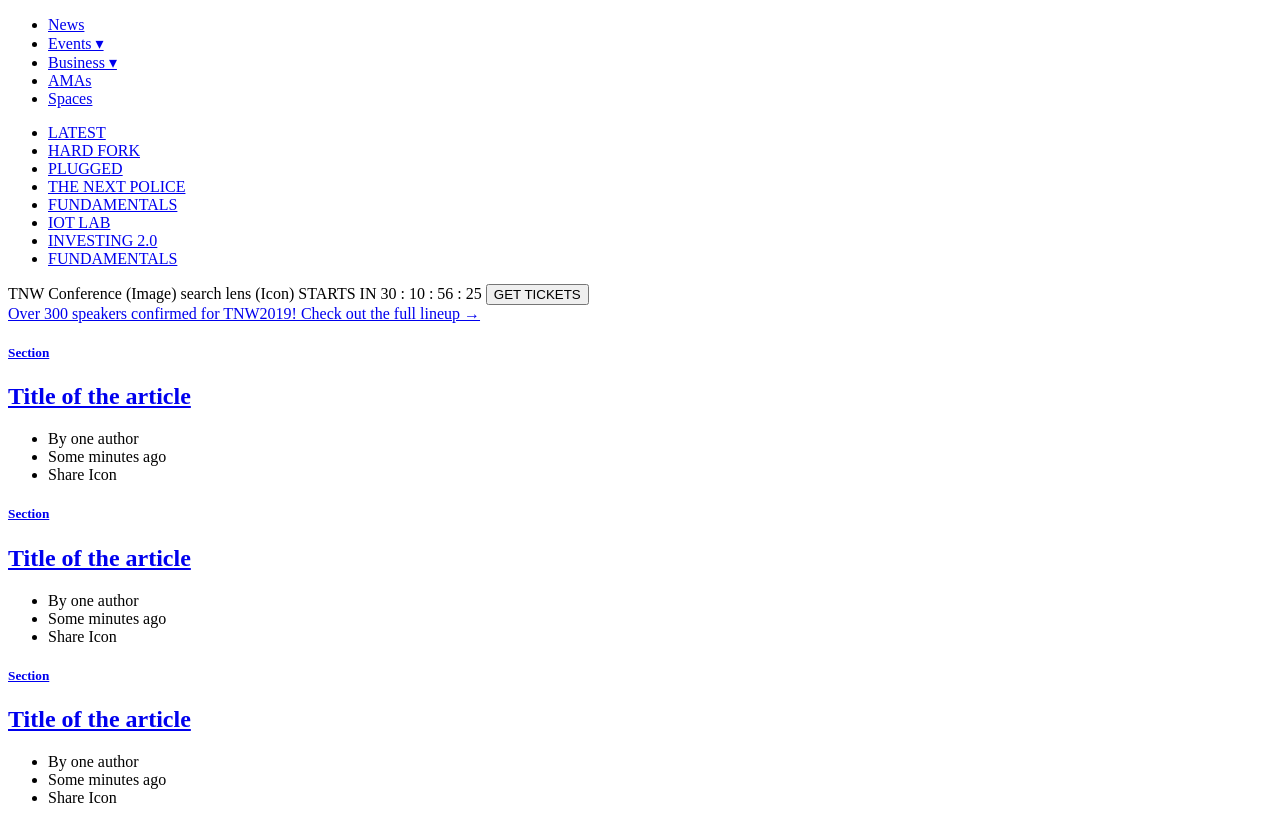
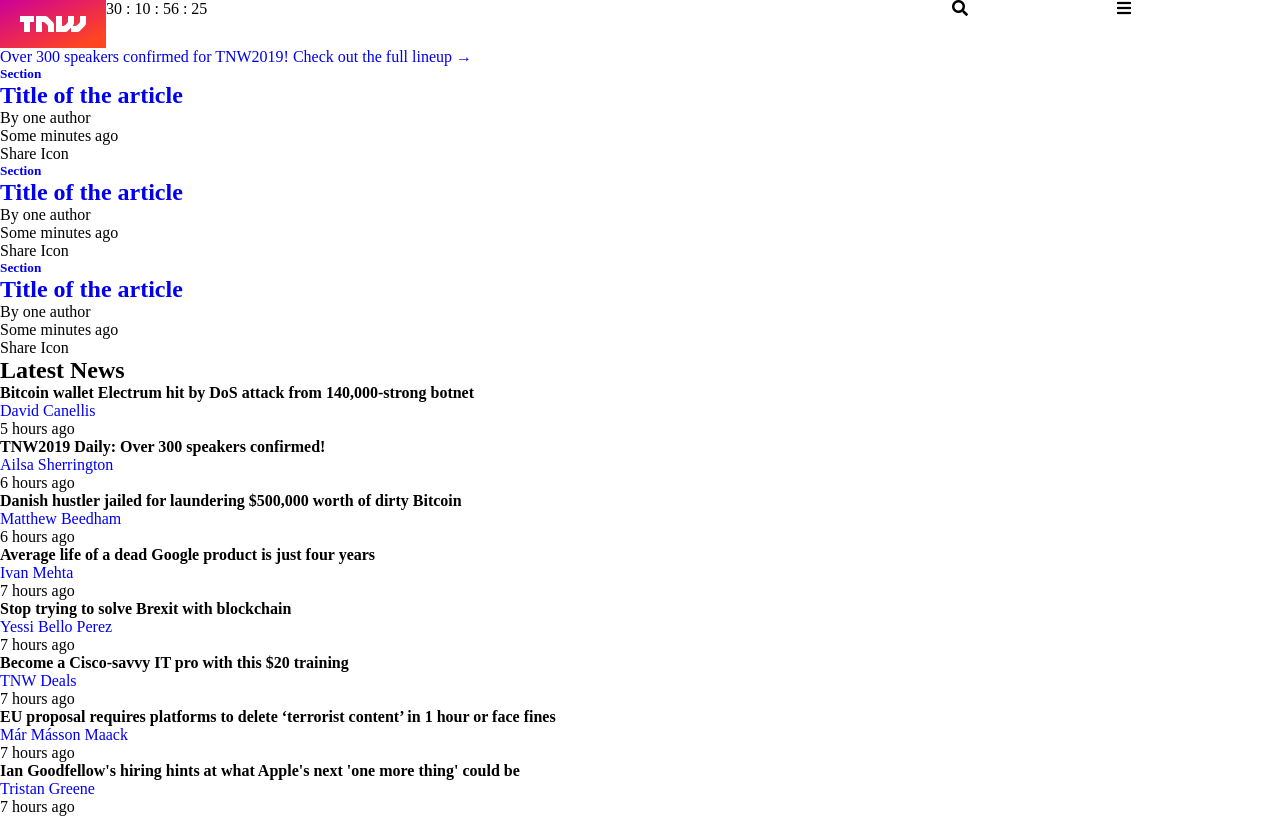
Before and after one commit to bolah2009/tnw-clone, a plain HTML site: page index.html in a window 1280 px wide. Shown: the top 818 px of the page. Drawn offline with Linux system fonts and the light colour scheme.

Commit message:
WIP: styling navigation bar

```diff
--- /dev/null
+++ b/css/styles.css
@@ -0,0 +1,59 @@
+/*Global Attributes*/
+* {
+    margin: 0;
+    padding: 0;
+}
+
+ul{
+    list-style-type: none;
+}
+
+a {
+   text-decoration: none;
+}
+
+img, video {
+    display: block;
+    height: auto;
+    max-width: 100%;
+}
+
+
+
+
+.large-screen-view{
+    display: none;
+}
+
+.mobile-view-nav .svg-container{
+    background-color: #f42;
+    background: linear-gradient(to bottom right,#c09,#f42 85%);
+    display: block;
+    height: 16px;
+    padding: 16px 20px;
+    width: 66px;
+}
+
+.mobile-view-nav svg.svg{
+    height: 16px;
+    width: 66px;
+}
+
+.nav {
+    display: flex;
+    flex-direction: column;
+}
+
+.nav ,.mobile-view-nav{
+    display: flex;
+    justify-content: space-between;
+}
+
+.menu, .search {
+    flex-grow: 1;
+    order: 1;
+}
+
+.time {
+    flex-grow: 5;
+}
--- a/index.html
+++ b/index.html
@@ -6,27 +6,21 @@
   <meta name="viewport" content="width=device-width, initial-scale=1.0">
   <link rel="stylesheet" href="https://use.fontawesome.com/releases/v5.8.1/css/all.css"
     integrity="sha384-50oBUHEmvpQ+1lW4y57PTFmhCaXp0ML5d60M1M7uH2+nqUivzIebhndOJK28anvf" crossorigin="anonymous">
+  <link rel="stylesheet" href="css/styles.css">
   <title>The Next Web - clone</title>
 </head>
 
 <body>
   <header>
     <nav class="nav">
-      <ul>
+      <ul class="large-screen-view">
         <li>
           <a href="#">
             News
           </a>
         </li>
-        <li>
-          <a href="#">
-            Events ▾
-          </a>
-        </li>
-        <li>
-          <a href="#">
-            Business ▾
-          </a>
+        <li> <a href="#">Events ▾ </a> </li>
+        <li> <a href="#"> Business ▾</a>
         </li>
         <li>
           <a href="#">
@@ -39,9 +33,7 @@
           </a>
         </li>
       </ul>
-
-
-      <ul>
+      <ul class="large-screen-view">
         <li>
           <a href="#">
             LATEST
@@ -85,25 +77,29 @@
 
       </ul>
 
-      <div>
+      <div class='mobile-view-nav'>
 
-        <span>
-          TNW Conference (Image)
+        <span class="svg-container">
+          <a href="#" ><svg class="svg" xmlns="http://www.w3.org/2000/svg" viewBox="0 0 66 16"><path fill="#FFF" d="M34 16h-6v-5.2c0-.7-.3-1.3-.7-1.8L25 6.7c-.5-.4-1.1-.7-1.8-.7H22v10h-6V0h8.7c1.3 0 2.6.5 3.5 1.5l4.3 4.3c1 .9 1.5 2.2 1.5 3.5V16zM60 0v5.2c0 .7-.3 1.3-.7 1.8L57 9.3c-.5.5-1.1.7-1.8.7h-2.5c.8-.9 1.3-2.1 1.3-3.3V0h-6v5.2c0 .7-.3 1.3-.7 1.8L45 9.3c-.5.5-1.1.7-1.8.7H42V0h-6v16h8.7c1.3 0 2.6-.5 3.5-1.5l2.8-2.8V16h5.7c1.3 0 2.6-.5 3.5-1.5l4.3-4.3c1-.9 1.5-2.2 1.5-3.5V0h-6zM14 0H0v6h4v10h6V6h4"/></svg></a>
         </span>
-        <span>
-          search lens (Icon)
+        <span class="search">
+            <i class="fas fa-search"></i>
         </span>
-        <span>
+        <span class="large-screen-view">
           STARTS IN
         </span>
-        <span>
+        <span class="time">
           30 : 10 : 56 : 25
         </span>
-        <button>
+        <button class="large-screen-view">
           GET TICKETS
         </button>
+        <span class="menu">
+            <i class="fas fa-bars"></i>
+        </span>
       </div>
-      <div><a href="#">
+
+      <div ><a href="#">
 
           Over 300 speakers confirmed for TNW2019! Check out the full lineup →
         </a> </div>
```
Also changed, not shown: assets/tnw.svg (added).
